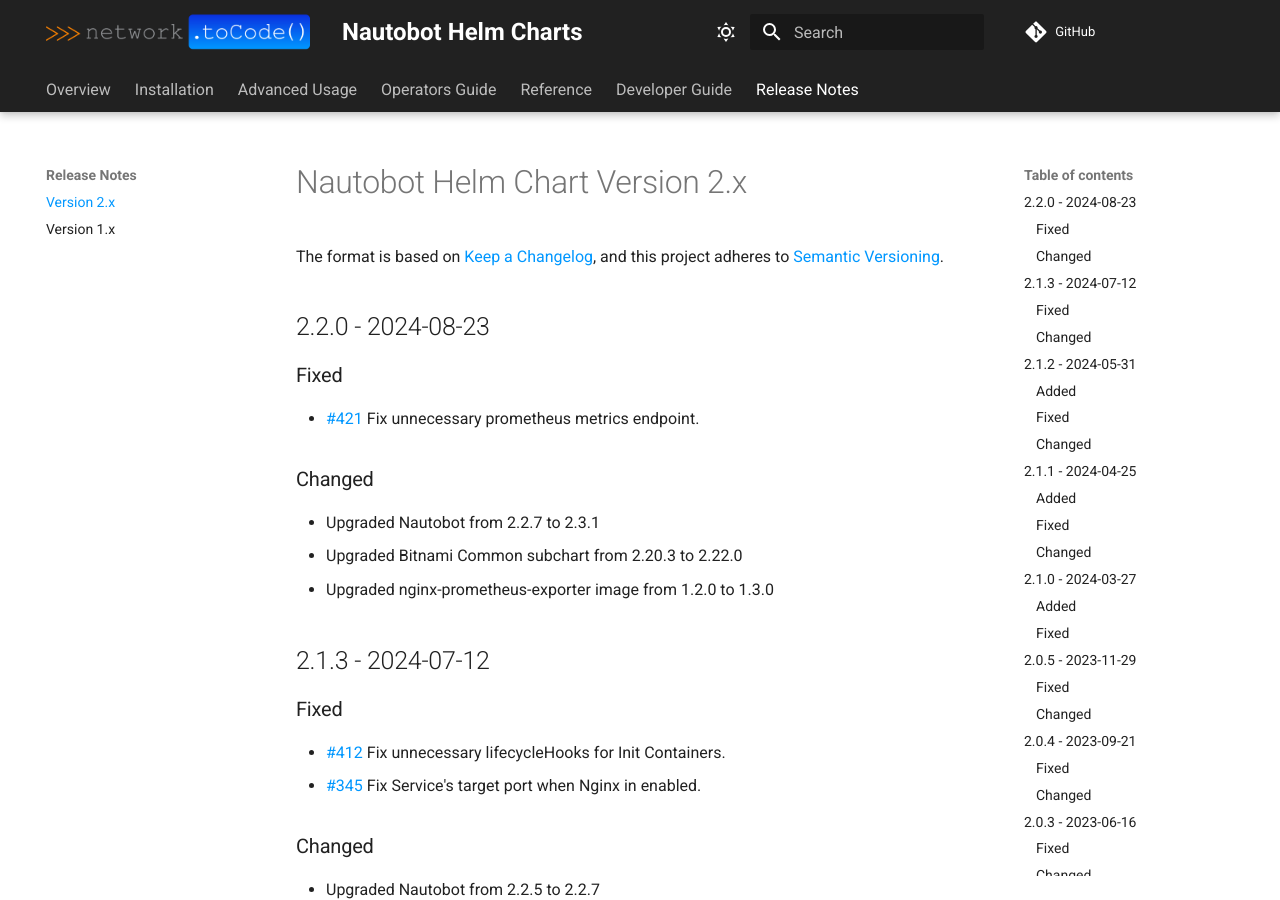
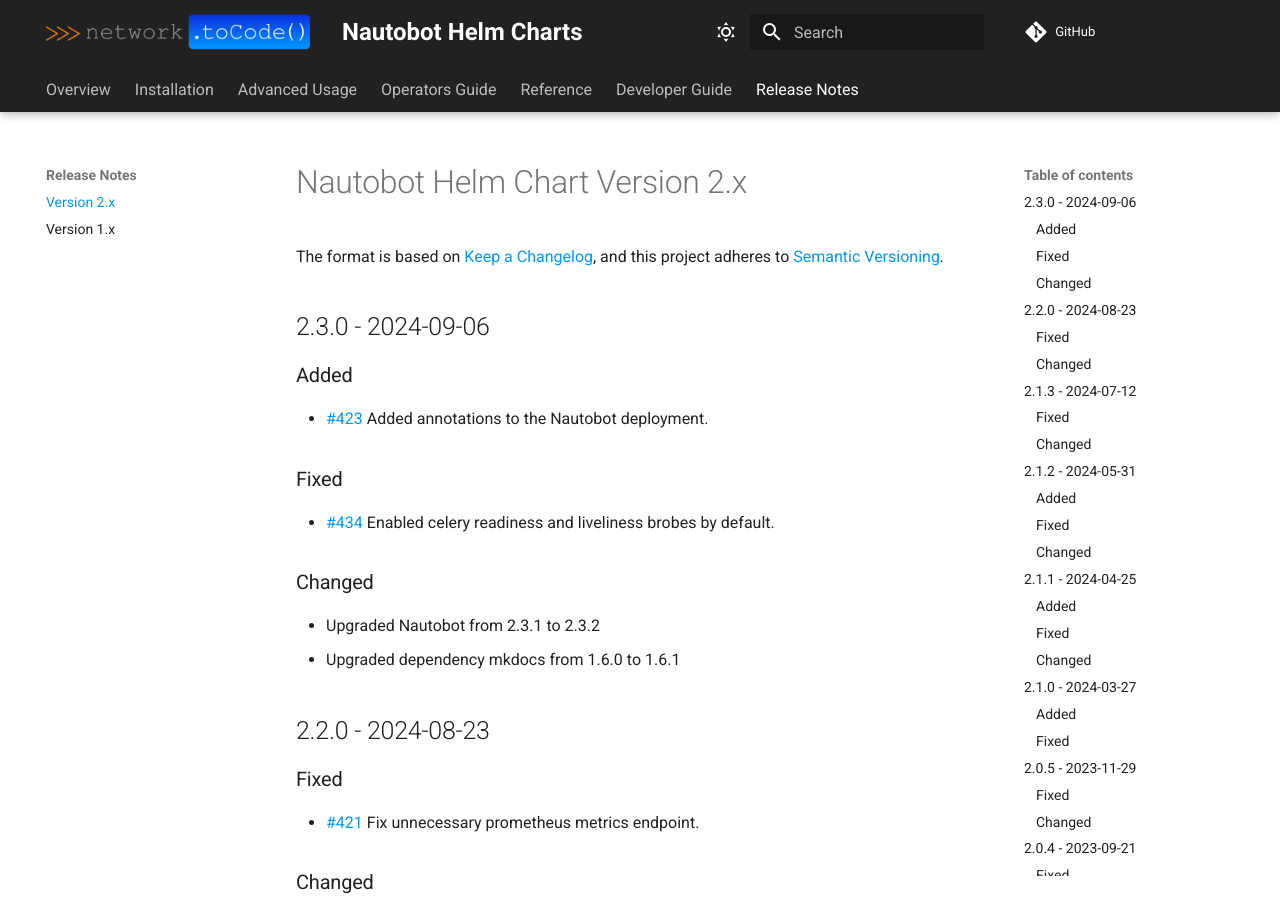
Before and after one commit to nautobot/helm-charts, an MkDocs documentation site: the page built from docs/release-notes/version-2.x.md, in a window 1280 px wide and 900 px high. Built offline with MkDocs 1.6.1 and Material for MkDocs 9.7.7, drawn with Linux system fonts in a browser that asks for light colours; comment, search, counter and statistics services are not loaded.

Commit message:
prepare for release 2.3.0

```diff
--- a/docs/release-notes/version-2.x.md
+++ b/docs/release-notes/version-2.x.md
@@ -2,6 +2,21 @@
 
 The format is based on [Keep a Changelog](https://keepachangelog.com/en/1.0.0/),
 and this project adheres to [Semantic Versioning](https://semver.org/spec/v2.0.0.html).
+
+## 2.3.0 - 2024-09-06
+
+### Added
+
+* [#423](https://github.com/nautobot/helm-charts/pull/432) Added annotations to the Nautobot deployment.
+
+### Fixed
+
+* [#434](https://github.com/nautobot/helm-charts/pull/434) Enabled celery readiness and liveliness brobes by default.
+
+### Changed
+
+* Upgraded Nautobot from 2.3.1 to 2.3.2
+* Upgraded dependency mkdocs from 1.6.0 to 1.6.1
 
 ## 2.2.0 - 2024-08-23
 
```
Also changed, not shown: 1 other file.
